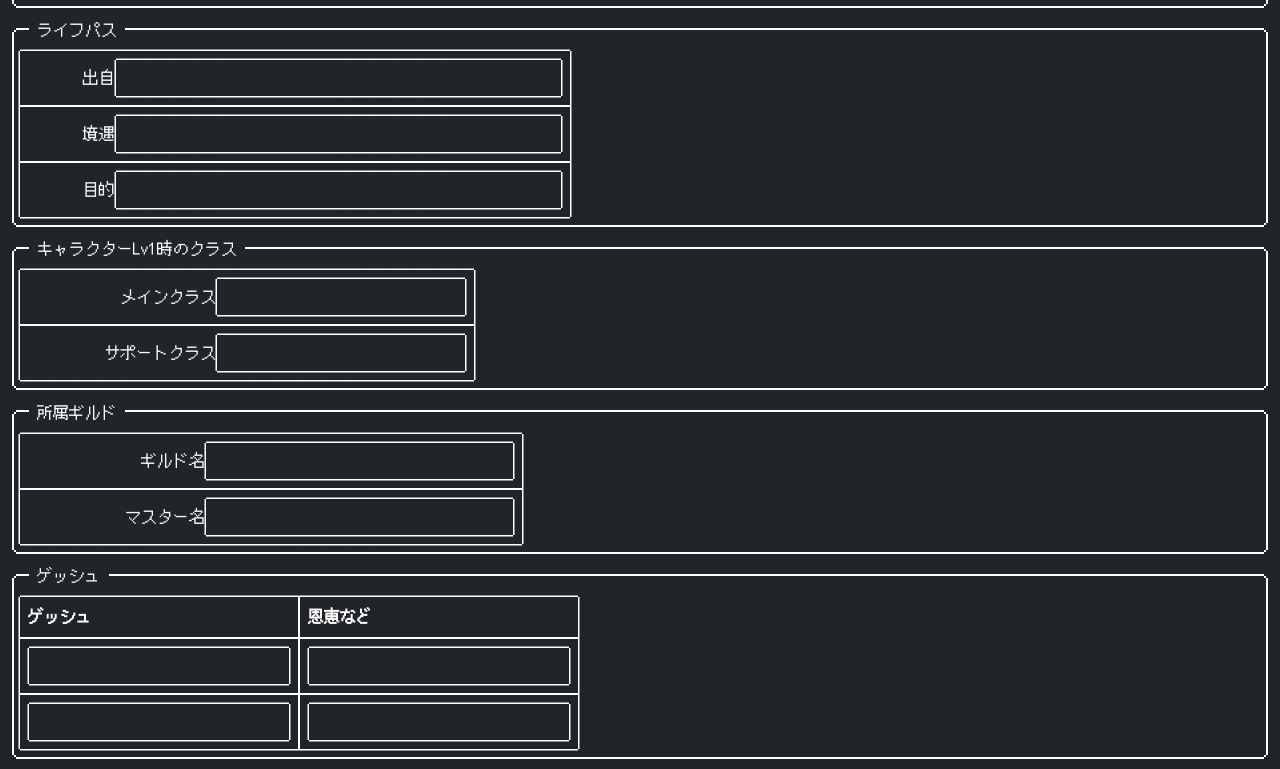
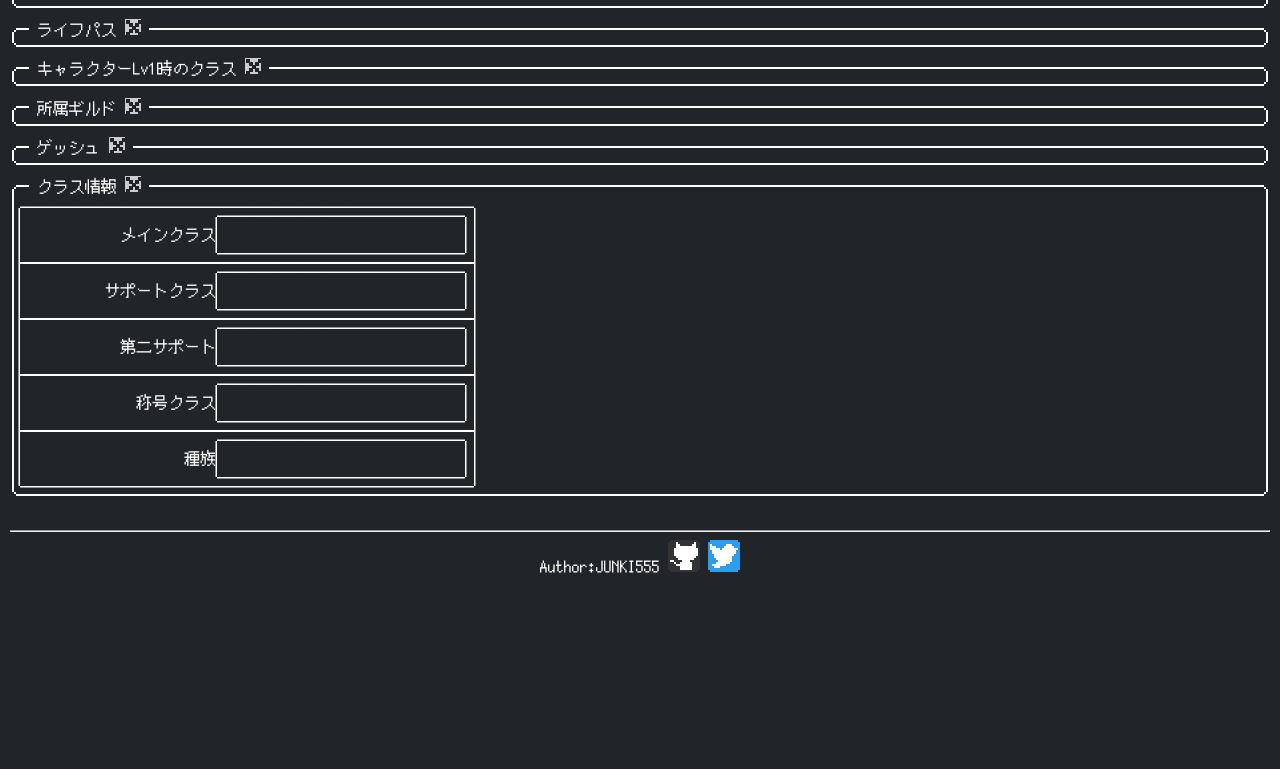
Before and after one commit to JUNKI555/ARRPG2E_CS, a Svelte app: page / in a window 1280 px wide. Shown: the part 688-1457 px from the top of the page. After the commit the page ends 1269 px from the top, so only its background shows below. Built offline with nearby package versions, Linux system fonts and the light colour scheme.

Commit message:
:sparkles: add feature hide sections

```diff
--- a/public/global.css
+++ b/public/global.css
@@ -130,3 +130,16 @@ button:focus {
 .nes-balloon, .nes-balloon.is-dark, .nes-btn, .nes-container.is-rounded, .nes-container.is-rounded.is-dark, .nes-dialog.is-rounded, .nes-dialog.is-rounded.is-dark, .nes-input, .nes-progress, .nes-progress.is-rounded, .nes-select select, .nes-table.is-bordered, .nes-table.is-dark.is-bordered, .nes-textarea {
 	border-width: 3px;
 }
+
+i.nes-icon.close.is-small::before {
+	content: "";
+	width: 1px;
+	height: 1px;
+	position: relative;
+	top: 0;
+	left: 0;
+}
+
+.nes-icon.close.is-small {
+	background-color: #CCC;
+}
--- a/src/App.svelte
+++ b/src/App.svelte
@@ -8,6 +8,14 @@
 	import ClassInfo from './components/ClassInfo.svelte';
 	export let name: string;
 	name = "hoge";
+
+	let hideProfileInfo = false
+	,hideLifePath = true
+	,hideClassInfoLv1 = true
+	,hideGuild = true
+	,hideGeis = true
+	,hideClassInfo = false;
+
 </script>
 
 <main>
@@ -16,8 +24,8 @@
 
 <div class="ar-nes-container-outer">
 	<div class="nes-container is-rounded is-dark with-title">
-		<p class="title">基本情報</p>
-		<div class="ar-nes-container-inner">
+		<p class="title" on:click="{() => hideProfileInfo = !hideProfileInfo}">基本情報&nbsp;<i class="nes-icon close is-small"></i></p>
+		<div class="ar-nes-container-inner" class:hide="{hideProfileInfo}">
 			<ProfileInfo/>
 		</div>
 	</div>
@@ -25,8 +33,8 @@
 
 <div class="ar-nes-container-outer">
 	<div class="nes-container is-rounded is-dark with-title">
-		<p class="title">ライフパス</p>
-		<div class="ar-nes-container-inner">
+		<p class="title" on:click="{() => hideLifePath = !hideLifePath}">ライフパス&nbsp;<i class="nes-icon close is-small"></i></p>
+		<div class="ar-nes-container-inner" class:hide="{hideLifePath}">
 			<LifePath/>
 		</div>
 	</div>
@@ -34,8 +42,8 @@
 
 <div class="ar-nes-container-outer">
 	<div class="nes-container is-rounded is-dark with-title">
-		<p class="title">キャラクターLv1時のクラス</p>
-		<div class="ar-nes-container-inner">
+		<p class="title" on:click="{() => hideClassInfoLv1 = !hideClassInfoLv1}">キャラクターLv1時のクラス&nbsp;<i class="nes-icon close is-small"></i></p>
+		<div class="ar-nes-container-inner" class:hide="{hideClassInfoLv1}">
 			<ClassInfoLv1/>
 		</div>
 	</div>
@@ -43,8 +51,8 @@
 
 <div class="ar-nes-container-outer">
 	<div class="nes-container is-rounded is-dark with-title">
-		<p class="title">所属ギルド</p>
-		<div class="ar-nes-container-inner">
+		<p class="title" on:click="{() => hideGuild = !hideGuild}">所属ギルド&nbsp;<i class="nes-icon close is-small"></i></p>
+		<div class="ar-nes-container-inner" class:hide="{hideGuild}">
 			<Guild/>
 		</div>
 	</div>
@@ -52,8 +60,8 @@
 
 <div class="ar-nes-container-outer">
 	<div class="nes-container is-rounded is-dark with-title">
-		<p class="title">ゲッシュ</p>
-		<div class="ar-nes-container-inner">
+		<p class="title" on:click="{() => hideGeis = !hideGeis}">ゲッシュ&nbsp;<i class="nes-icon close is-small"></i></p>
+		<div class="ar-nes-container-inner" class:hide="{hideGeis}">
 			<Geis/>
 		</div>
 	</div>
@@ -61,8 +69,8 @@
 
 <div class="ar-nes-container-outer">
 	<div class="nes-container is-rounded is-dark with-title">
-		<p class="title">クラス情報</p>
-		<div class="ar-nes-container-inner">
+		<p class="title" on:click="{() => hideClassInfo = !hideClassInfo}">クラス情報&nbsp;<i class="nes-icon close is-small"></i></p>
+		<div class="ar-nes-container-inner" class:hide="{hideClassInfo}">
 			<ClassInfo/>
 		</div>
 	</div>
```
